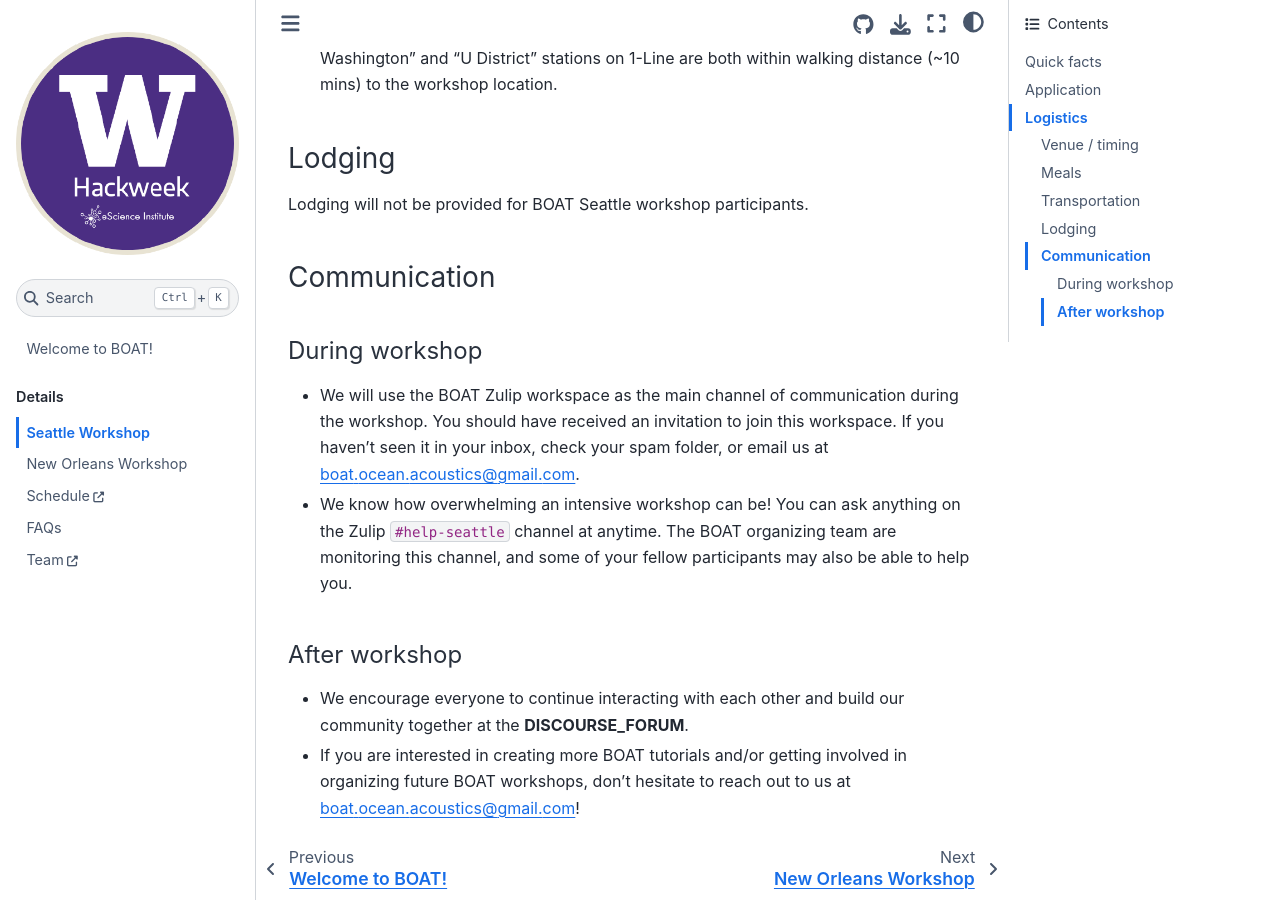
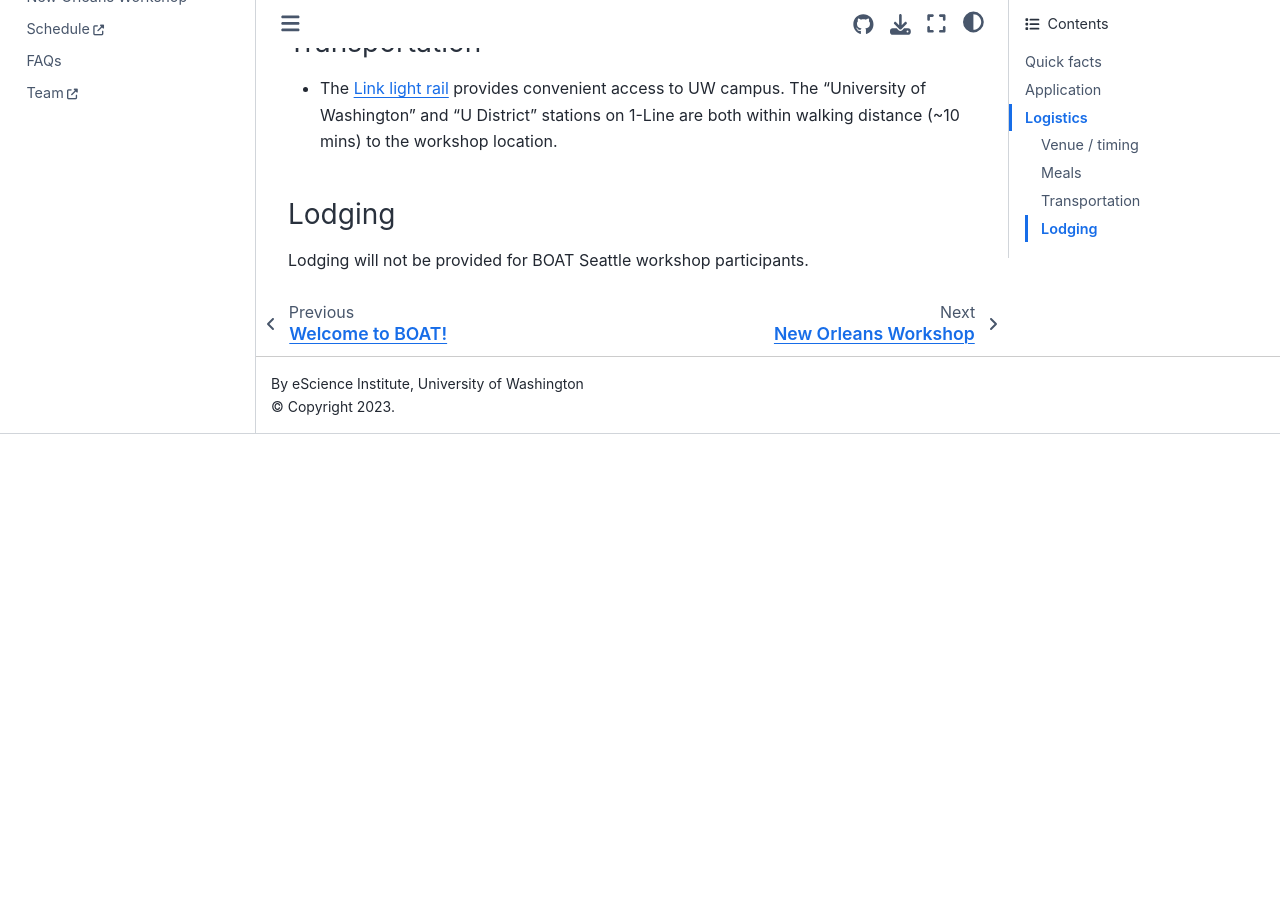
Before and after one commit to BOAT-ocean-acoustics/boat-website, a Jupyter Book: the page built from book/workshop_seattle.md, in a window 1280 px wide and 900 px high, scrolled down 1399 px. Built offline with Jupyter Book 1.0.4 settings and Sphinx 7.4.7 and the Sphinx Book theme 1.1.4, drawn with Linux system fonts in a browser that asks for light colours; pages that are not in the unit, such as notebooks, are missing from menus; after the commit the page ends 1833 px from its top, so only the background shows below that; some of the changed text lies outside the part shown.

Commit message:
fix details in both workshops

```diff
--- a/book/workshop_new_orleans.md
+++ b/book/workshop_new_orleans.md
@@ -64,4 +64,4 @@ Got questions? Check out our [FAQ](./faq), and reach out to us at {{ contact_ema
 
 #### After workshop
 - We encourage everyone to continue interacting with each other and build our community together at the **DISCOURSE_FORUM**.
-- If you are interested in creating more BOAT tutorials and/or getting involved in organizing future BOAT workshops, don't hesitate to reach out to us at {{ contact_email }}!
+- If you are interested in creating more BOAT tutorials and/or getting involved in organizing future BOAT workshops, don't hesitate to reach out to us at {{ contact_email }}! -->
--- a/book/workshop_seattle.md
+++ b/book/workshop_seattle.md
@@ -41,7 +42,7 @@ Got questions? Check out our [FAQ](./faq), and reach out to us at {{ contact_ema
 Lodging will not be provided for BOAT Seattle workshop participants.
 
 
-### Communication
+<!-- ### Communication
 
 #### During workshop
 - We will use the BOAT Zulip workspace as the main channel of communication during the workshop. You should have received an invitation to join this workspace. If you haven’t seen it in your inbox, check your spam folder, or email us at {{ contact_email }}.
@@ -49,4 +50,4 @@ Lodging will not be provided for BOAT Seattle workshop participants.
 
 #### After workshop
 - We encourage everyone to continue interacting with each other and build our community together at the **DISCOURSE_FORUM**.
-- If you are interested in creating more BOAT tutorials and/or getting involved in organizing future BOAT workshops, don't hesitate to reach out to us at {{ contact_email }}!
+- If you are interested in creating more BOAT tutorials and/or getting involved in organizing future BOAT workshops, don't hesitate to reach out to us at {{ contact_email }}! -->
```
Also changed, not shown: other parts of book/workshop_new_orleans.md (+7 -7 lines), other parts of book/workshop_seattle.md (+1 -0 lines).
